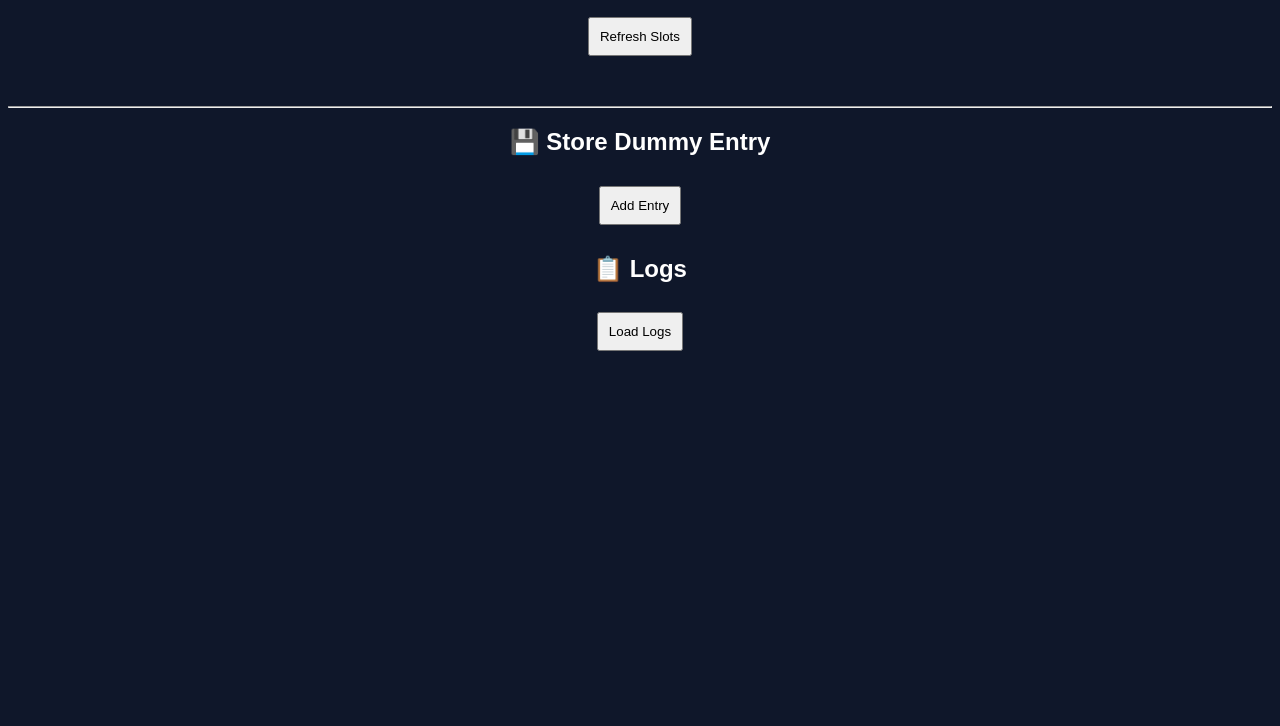
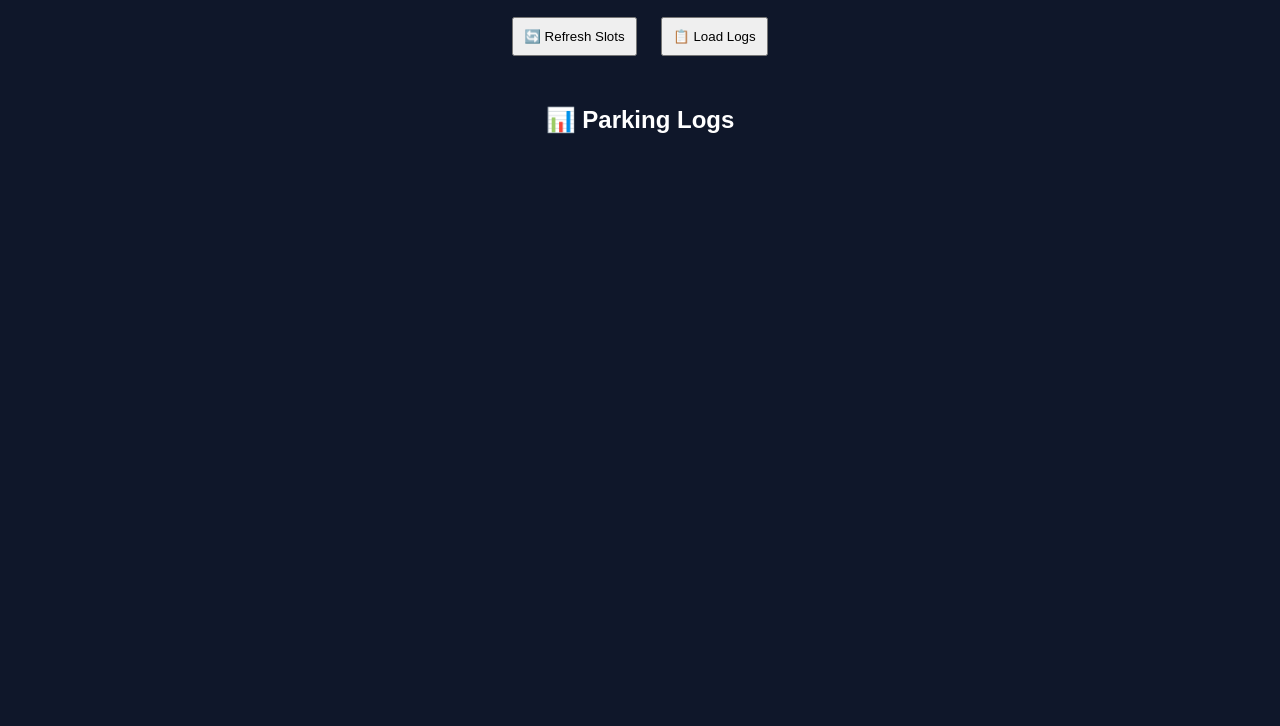
Before and after one commit to mahesh5624/Smartparkingweb, a plain HTML site: page index.html in a window 1280 px wide. Shown: the part 74-800 px from the top of the page. Drawn offline with Linux system fonts and the light colour scheme; no server answers.

Commit message:
Update index.html

```diff
--- a/index.html
+++ b/index.html
@@ -2,8 +2,18 @@
 <html>
 <head>
 <title>Smart Parking Dashboard</title>
+
 <style>
-body { font-family: Arial; background: #0f172a; color: white; text-align: center; }
+body {
+  font-family: Arial;
+  background: #0f172a;
+  color: white;
+  text-align: center;
+}
+
+h1 {
+  color: #22c55e;
+}
 
 .grid {
   display: grid;
@@ -16,36 +26,52 @@ body { font-family: Arial; background: #0f172a; color: white; text-align: center
 .slot {
   padding: 30px;
   border-radius: 10px;
+  font-size: 18px;
 }
 
-.free { background: green; }
-.occupied { background: red; }
+.free {
+  background: green;
+}
 
-button { margin: 10px; padding: 10px; }
+.occupied {
+  background: red;
+}
+
+button {
+  margin: 10px;
+  padding: 10px;
+}
+
+table {
+  margin: auto;
+  margin-top: 20px;
+  border-collapse: collapse;
+}
+
+td, th {
+  padding: 10px;
+  border: 1px solid white;
+}
 </style>
+
 </head>
 
 <body>
 
 <h1>🚗 Smart Parking Dashboard</h1>
 
-<button onclick="loadSlots()">Refresh Slots</button>
+<button onclick="loadSlots()">🔄 Refresh Slots</button>
+<button onclick="loadLogs()">📋 Load Logs</button>
 
 <div class="grid" id="grid"></div>
 
 <h2 id="count"></h2>
 
-<hr>
-
-<h2>💾 Store Dummy Entry</h2>
-<button onclick="storeData()">Add Entry</button>
-
-<h2>📋 Logs</h2>
-<button onclick="loadLogs()">Load Logs</button>
-
+<h2>📊 Parking Logs</h2>
 <div id="logs"></div>
 
 <script>
+
 function loadSlots() {
   fetch("/api/slots")
     .then(res => res.json())
@@ -65,31 +91,32 @@ function loadSlots() {
     });
 }
 
-function storeData() {
-  fetch("/api/store", {
-    method: "POST",
-    headers: {"Content-Type": "application/json"},
-    body: JSON.stringify({
-      plate: "AP01AB1234",
-      slot: 1,
-      status: "occupied"
-    })
-  }).then(() => alert("Stored in DB"));
-}
 
 function loadLogs() {
   fetch("/api/logs")
     .then(res => res.json())
     .then(data => {
-      let html = "";
+      let html = "<table>";
+      html += "<tr><th>Plate</th><th>Slot</th><th>Status</th><th>Time</th></tr>";
+
       data.forEach(l => {
-        html += `<p>${l.plate} | Slot ${l.slot} | ${l.status} | ${l.time}</p>`;
+        html += `<tr>
+          <td>${l.plate}</td>
+          <td>${l.slot}</td>
+          <td>${l.status}</td>
+          <td>${l.time}</td>
+        </tr>`;
       });
+
+      html += "</table>";
+
       document.getElementById("logs").innerHTML = html;
     });
 }
 
 loadSlots();
+setInterval(loadSlots, 3000);
+
 </script>
 
 </body>
```
